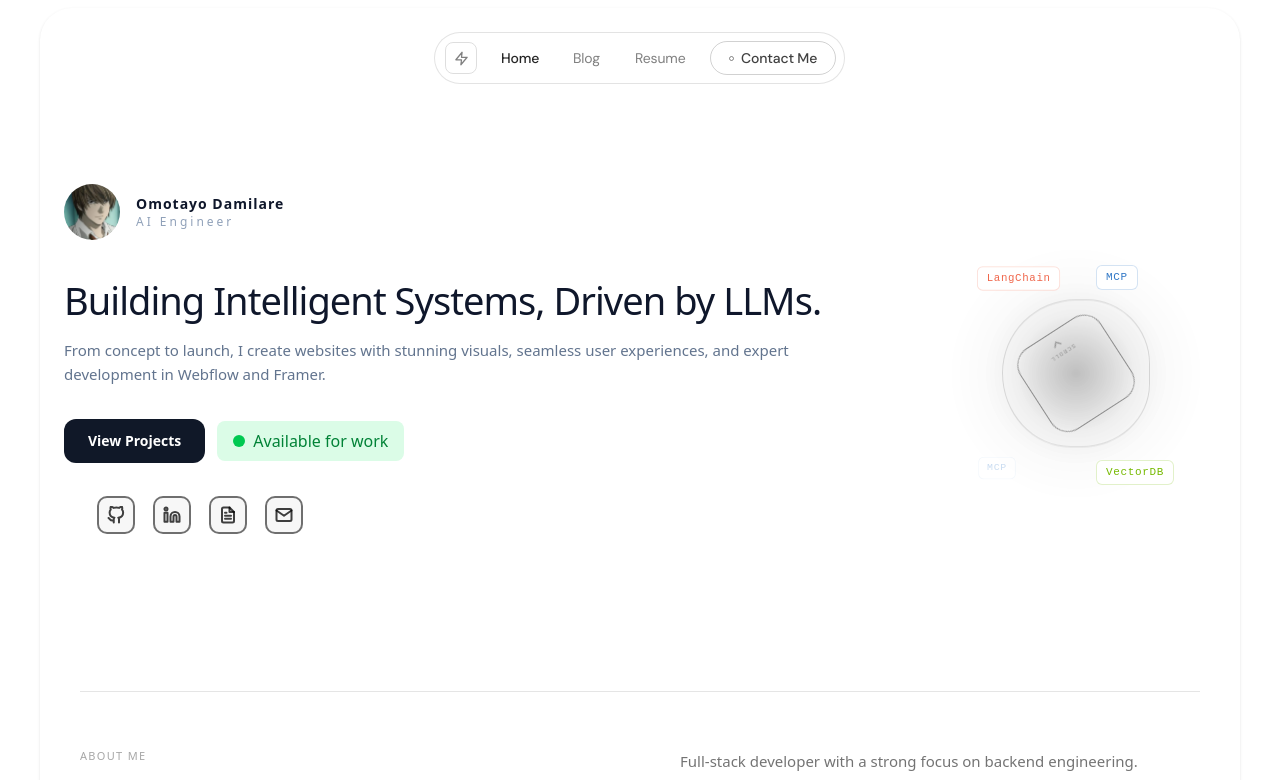
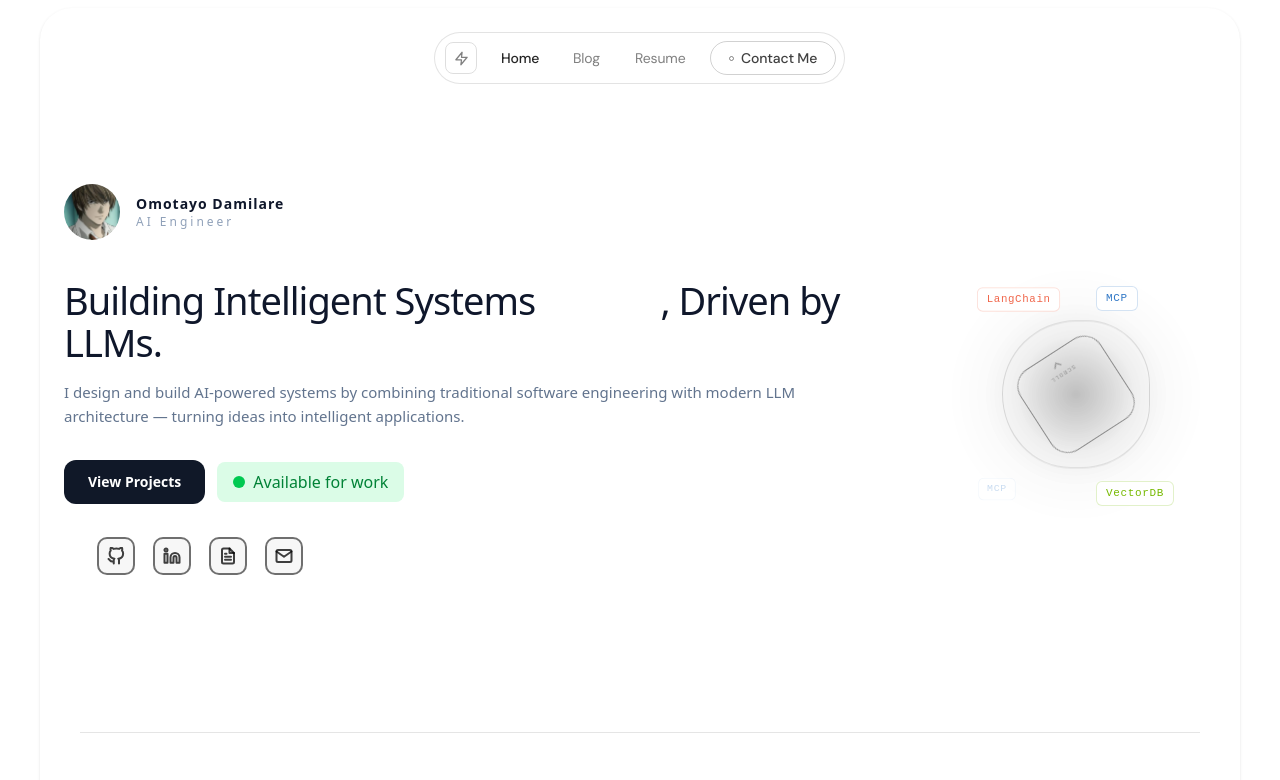
Before and after one commit to Dahmie87/portfolioIn3d, a React (Vite) app: page / in a window 1280 px wide. Shown: the top 780 px of the page. Built offline with nearby package versions, Linux system fonts and the light colour scheme.

Commit message:
chore: update home

```diff
--- a/src/components/home.tsx
+++ b/src/components/home.tsx
@@ -43,7 +43,8 @@ export default function ProtoType(): React.ReactElement {
             {/* Headline — word by word */}
             <BlurText
               tag="h1"
-              text="Building Intelligent Systems, Driven by LLMs."
+              text="Building Intelligent Systems
+              , Driven by LLMs."
               baseDelay={0.2}
               stagger={0.07}
               className="text-[38px] font-normal leading-[1.1] tracking-tight mb-4 text-slate-900"
@@ -52,9 +53,8 @@ export default function ProtoType(): React.ReactElement {
             {/* Subtext */}
             <BlurReveal delay={0.75}>
               <p className="text-slate-500 text-[15px] leading-relaxed mb-8 max-w-[95%]">
-                From concept to launch, I create websites with stunning visuals,
-                seamless user experiences, and expert development in Webflow and
-                Framer.
+                 I design and build AI-powered systems by combining traditional software engineering with modern LLM architecture — turning ideas into intelligent applications.
+
               </p>
             </BlurReveal>
 
```
